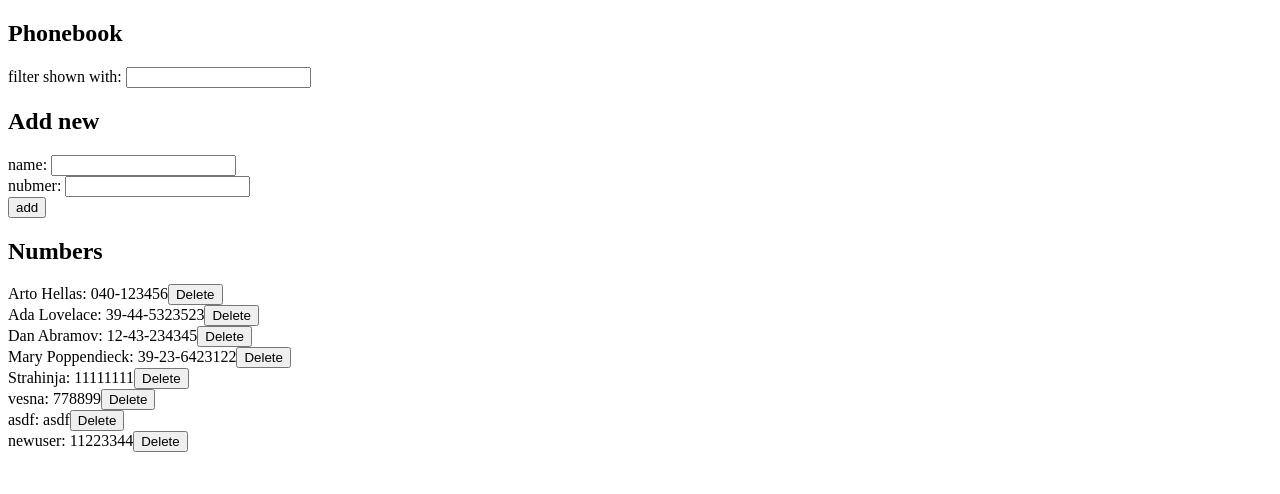
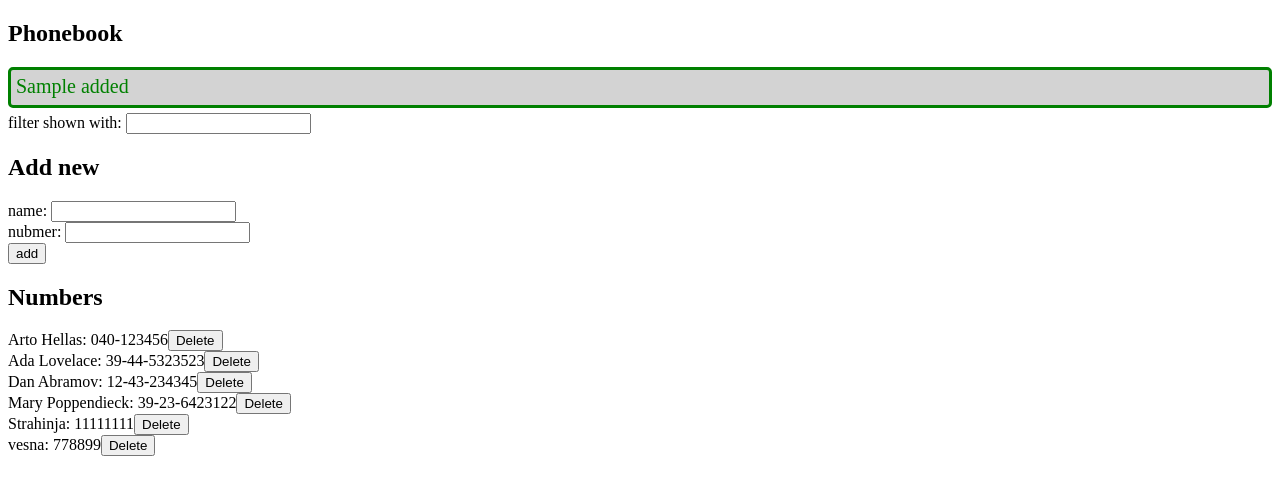
Before and after one commit to strjkc/part2, a React (Create React App) app in the folder phonebook/: page / in a window 1280 px wide. Both pictures are taken after typing "Sample", "Sample" into the empty fields and a click on the button "add". Shown: the top 494 px of the page. Built offline with nearby package versions, Linux system fonts and the light colour scheme; no server answers; data requests are answered from the project's data file.

Commit message:
error message

```diff
--- a/phonebook/db.json
+++ b/phonebook/db.json
@@ -29,16 +29,6 @@
       "name": "vesna",
       "number": "778899",
       "id": 6
-    },
-    {
-      "name": "asdf",
-      "number": "asdf",
-      "id": 7
-    },
-    {
-      "name": "newuser",
-      "number": "11223344",
-      "id": 8
     }
   ]
 }
--- a/phonebook/src/App.js
+++ b/phonebook/src/App.js
@@ -3,12 +3,14 @@ import Persons from './Persons'
 import PersonForm from './PersonForm'
 import Filter from './Filter'
 import personServices from './services/persons'
+import Notification from './Notification'
 
 const App = () => {
   const [ persons, setPersons ] = useState([])
   const [ newName, setNewName ] = useState('')
   const [newNumber, setNewNumber] = useState('')
   const [searchValue, setSearchValue] = useState('')
+  const [notification, setNotification] = useState(null)
 
   useEffect( () => {
     personServices.getAll()
@@ -41,15 +43,21 @@ const App = () => {
           const userToUpdate = persons.find(person => person.name === newName)
           const updatedUser = {...userToUpdate, number: newNumber}
           personServices.update(userToUpdate.id, updatedUser)
-          .then( changedUser => setPersons(persons.map(person => person.id === changedUser.id ? changedUser : person)))
+          .then( changedUser => {setPersons(persons.map(person => person.id === changedUser.id ? changedUser : person)); setNotification({type: 'regular', content: `Updated ${newName}`})})
+          .catch(error => setNotification({type: 'error', content: `Information of ${newName} has already been removed from the server`}))
         }
   }
 
   const createUser = () => {
     const newPerson = {name: newName, number: newNumber}
       personServices.create(newPerson)
-      .then(savedPerson => setPersons(persons.concat(savedPerson)))
-      .catch(error => console.error('Unable to save contact ',error))
+      .then(savedPerson => {setPersons(persons.concat(savedPerson)) })
+      .catch(error => console.error('Unable to save contact ',error) )
+      setNotification({type: 'regular', content: `${newName} added`})
+  }
+
+  const hideNotification = () => {
+    setTimeout(() => setNotification(null), 3000)
   }
 
   const submitForm = event => {
@@ -58,13 +66,14 @@ const App = () => {
         updateUser()
     else
       createUser()
+    hideNotification()
     setNewNumber('')
     setNewName('')
   }
-
   return (
     <div>
       <h2>Phonebook</h2>
+      {notification === null ? <></> : <Notification notification={notification} />}
       <Filter searchValue={searchValue} searchInput={searchInput} />
       <h2>Add new</h2>
       <PersonForm submitForm={submitForm} stateValues={[newName, newNumber]} inputHandlers={[nameInput, numberInput]}  />
--- /dev/null
+++ b/phonebook/src/Notification.js
@@ -0,0 +1,26 @@
+import React, { useEffect } from 'react'
+
+const Notification = ({notification}) => {
+
+    let notificationStyle = {
+        height: '30px',
+        border: 'solid 3px green',
+        borderRadius: '5px',
+        backgroundColor: 'lightgray',
+        color: 'green',
+        fontSize: '20px',
+        padding: '5px 0 0 5px',
+        marginBottom: '5px',
+    }
+    if (notification.type === 'error')
+        {
+            notificationStyle.color = 'red'
+            notificationStyle.border = 'solid 3px red'
+        }
+
+    return (
+    <div style={notificationStyle}>{notification.content}</div>
+    )
+}
+
+export default Notification
```
